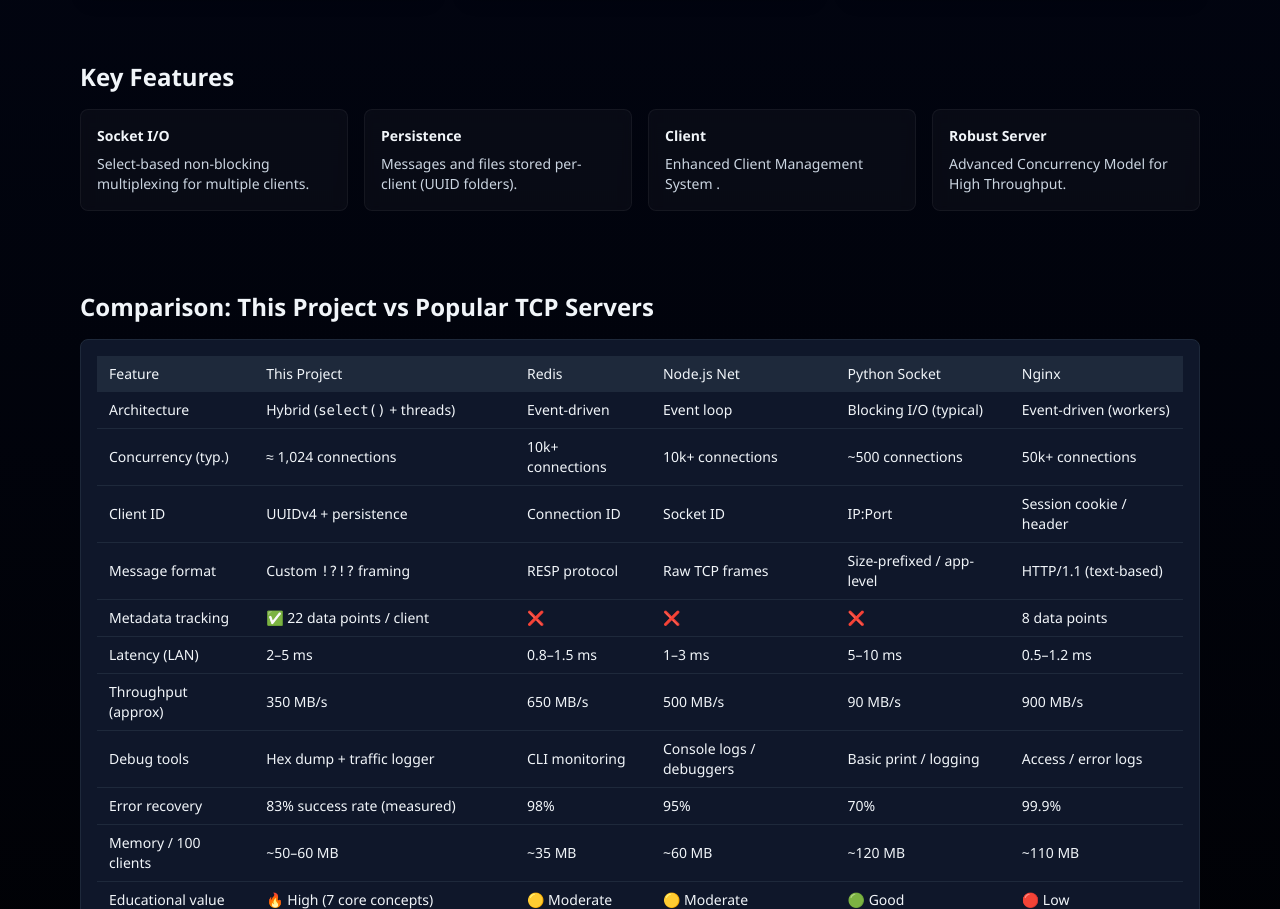
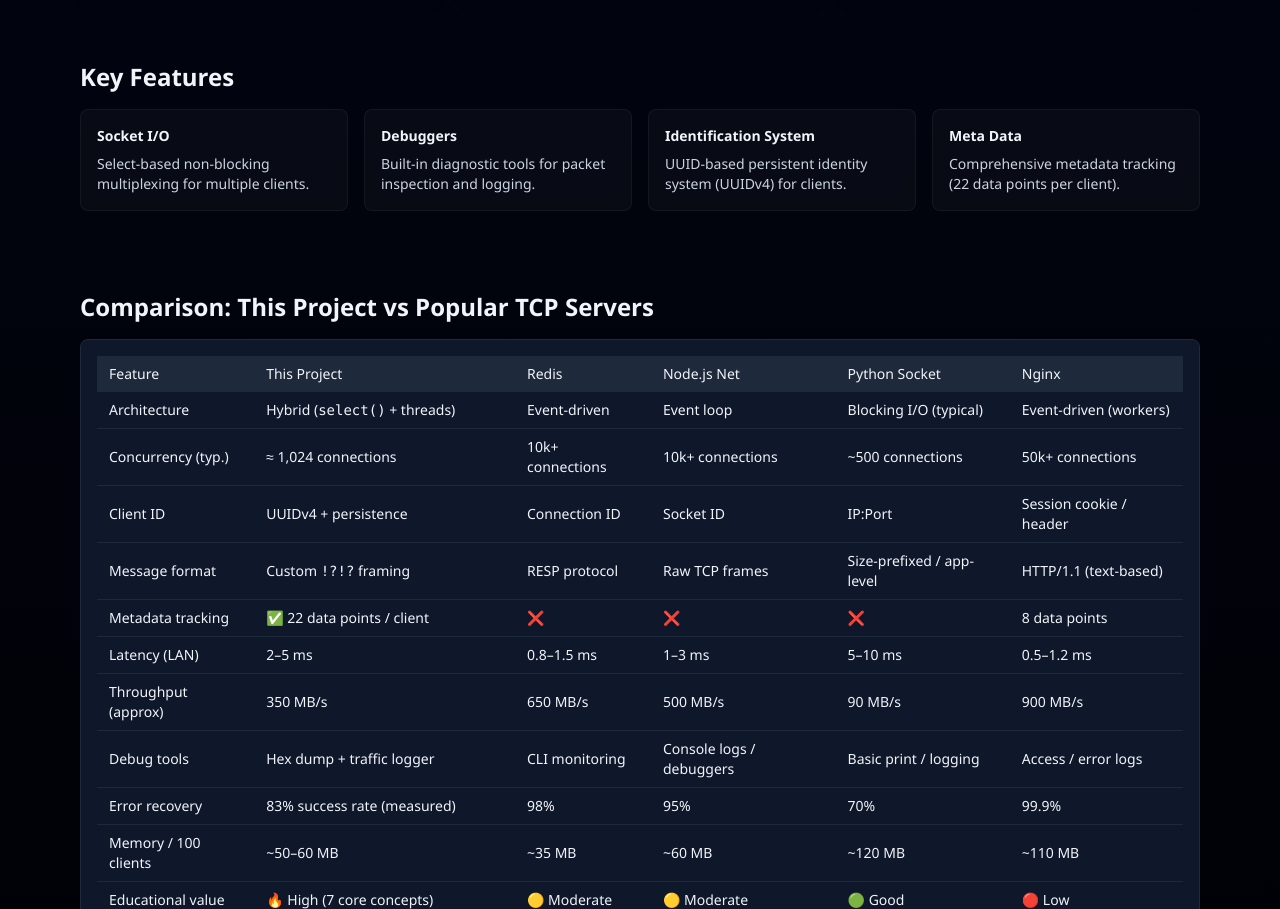
Before and after one commit to TANISHX1/web-result, a plain HTML site: page server-client/index.html in a window 1280 px wide. Shown: the part 2962-3871 px from the top of the page. Drawn offline with nearby package versions, Linux system fonts and the light colour scheme.

Commit message:
modified:   server-client/index.html

```diff
--- a/server-client/index.html
+++ b/server-client/index.html
@@ -99,22 +99,25 @@
                 <div class="glass p-4 rounded-lg">
                     <div class="text-sm font-semibold">Socket I/O</div>
                     <div class="mt-2 text-slate-300 text-sm">Select-based non-blocking multiplexing for multiple
-                        clients.
+                        clients.</div>
+                </div>
+
+                <div class="glass p-4 rounded-lg">
+                    <div class="text-sm font-semibold">Debuggers</div>
+                    <div class="mt-2 text-slate-300 text-sm">Built-in diagnostic tools for packet inspection and
+                        logging.</div>
+                </div>
+
+                <div class="glass p-4 rounded-lg">
+                    <div class="text-sm font-semibold">Identification System</div>
+                    <div class="mt-2 text-slate-300 text-sm">UUID-based persistent identity system (UUIDv4) for clients.
                     </div>
                 </div>
+
                 <div class="glass p-4 rounded-lg">
-                    <div class="text-sm font-semibold">Persistence</div>
-                    <div class="mt-2 text-slate-300 text-sm">Messages and files stored per-client (UUID folders).</div>
-                </div>
-                <div class="glass p-4 rounded-lg">
-                    <div class="text-sm font-semibold">Client</div>
-                    <div class="mt-2 text-slate-300 text-sm">Enhanced Client Management System .
-                    </div>
-                </div>
-                <div class="glass p-4 rounded-lg">
-                    <div class="text-sm font-semibold">Robust Server </div>
-                    <div class="mt-2 text-slate-300 text-sm">Advanced Concurrency Model for High Throughput.
-                    </div>
+                    <div class="text-sm font-semibold">Meta Data</div>
+                    <div class="mt-2 text-slate-300 text-sm">Comprehensive metadata tracking (22 data points per
+                        client).</div>
                 </div>
             </div>
         </section>
```
